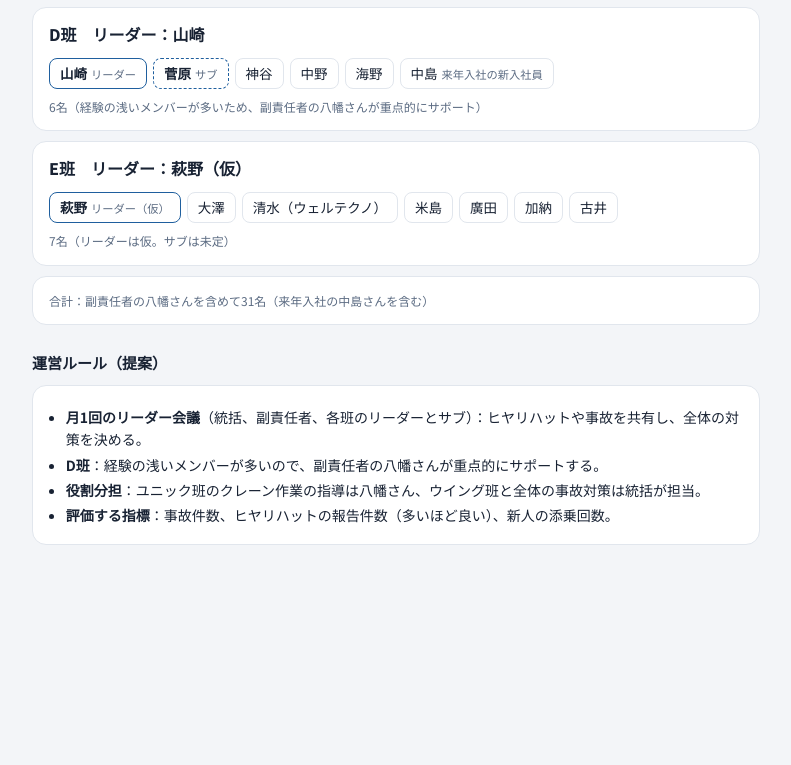
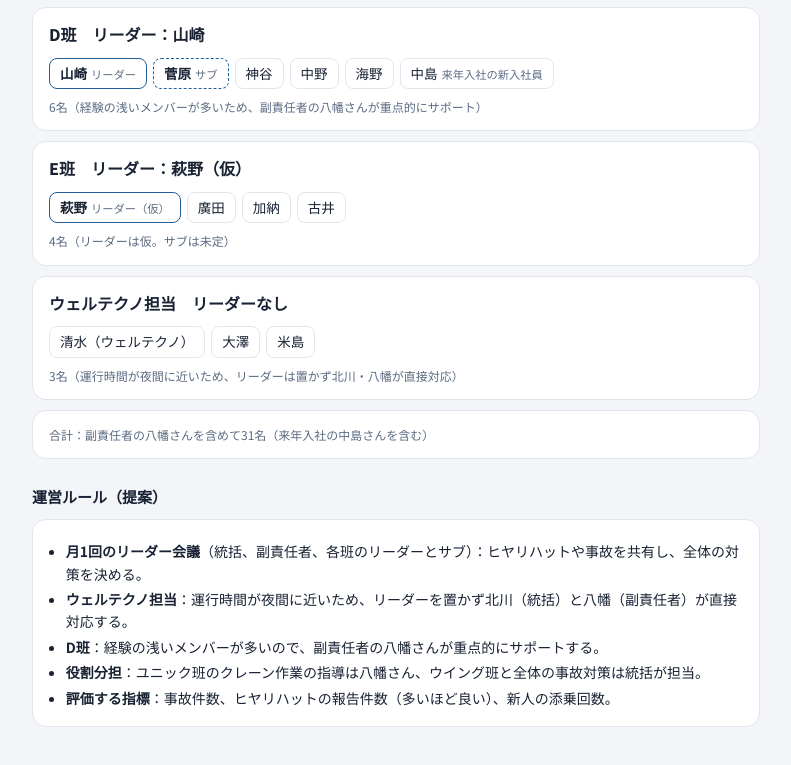
Before and after one commit to tkitagawa-sys/-, a plain HTML site: page team-plan.html in a window 1280 px wide. Shown: the part 673-1438 px from the top of the page, without its empty margins (244-1035 px from the left). Before the commit the page ends 1280 px from the top, so only its background shows below. Drawn offline with Linux system fonts and the light colour scheme.

Commit message:
ウェルテクノ担当3名をE班から分け、北川・八幡の直接対応として追記
Co-Authored-By: Claude Opus 5.5 <noreply@anthropic.com>
Claude-Session: https://claude.ai/code/session_01KuW6aRXuWRK6AfPZFRzoPP

```diff
--- a/team-plan.html
+++ b/team-plan.html
@@ -113,14 +113,21 @@
     <div class="team-head"><h3>E班　リーダー：萩野（仮）</h3></div>
     <ul class="people">
       <li class="lead">萩野<small>リーダー（仮）</small></li>
-      <li>大澤</li>
-      <li>清水（ウェルテクノ）</li>
-      <li>米島</li>
       <li>廣田</li>
       <li>加納</li>
       <li>古井</li>
     </ul>
-    <div class="cnt" style="margin-top:8px">7名（リーダーは仮。サブは未定）</div>
+    <div class="cnt" style="margin-top:8px">4名（リーダーは仮。サブは未定）</div>
+  </div>
+
+  <div class="card">
+    <div class="team-head"><h3>ウェルテクノ担当　リーダーなし</h3></div>
+    <ul class="people">
+      <li>清水（ウェルテクノ）</li>
+      <li>大澤</li>
+      <li>米島</li>
+    </ul>
+    <div class="cnt" style="margin-top:8px">3名（運行時間が夜間に近いため、リーダーは置かず北川・八幡が直接対応）</div>
   </div>
 
   <div class="card">
@@ -131,6 +138,7 @@
   <div class="card">
     <ul class="notes">
       <li><b>月1回のリーダー会議</b>（統括、副責任者、各班のリーダーとサブ）：ヒヤリハットや事故を共有し、全体の対策を決める。</li>
+      <li><b>ウェルテクノ担当</b>：運行時間が夜間に近いため、リーダーを置かず北川（統括）と八幡（副責任者）が直接対応する。</li>
       <li><b>D班</b>：経験の浅いメンバーが多いので、副責任者の八幡さんが重点的にサポートする。</li>
       <li><b>役割分担</b>：ユニック班のクレーン作業の指導は八幡さん、ウイング班と全体の事故対策は統括が担当。</li>
       <li><b>評価する指標</b>：事故件数、ヒヤリハットの報告件数（多いほど良い）、新人の添乗回数。</li>
```
